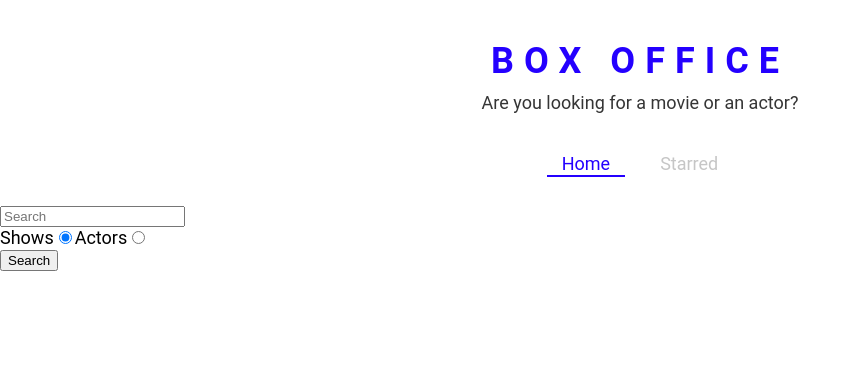
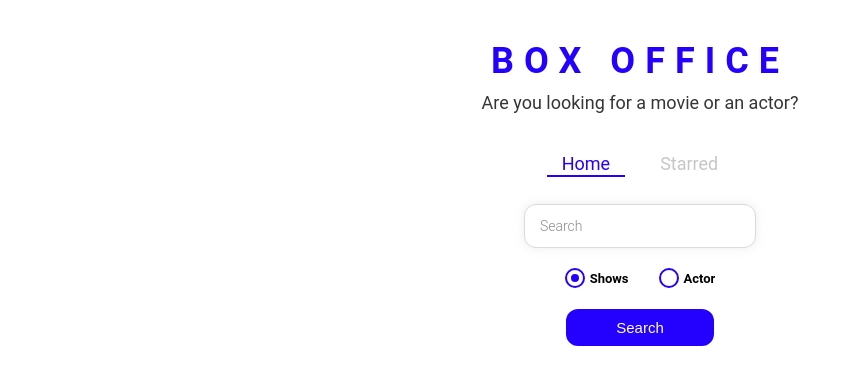
Before and after one commit to abhisheksharma1310/box-office-react-app, a React (Create React App) app: page / in a window 1280 px wide. Shown: the top 384 px of the page, without its empty margins (0-861 px from the left). Built offline with nearby package versions, Linux system fonts and the light colour scheme; the HTML template or start-up script is replaced by a standard one.

Commit message:
styled the entire app

```diff
--- /dev/null
+++ b/src/components/CustomRadio.js
@@ -0,0 +1,66 @@
+import React from 'react';
+import styled from 'styled-components';
+
+const RadioWrapper = styled.label`
+  display: block;
+  position: relative;
+  padding-left: 25px;
+  cursor: pointer;
+  font-size: 13px;
+  user-select: none;
+  font-weight: 700;
+  line-height: 1.65;
+
+  input {
+    position: absolute;
+    opacity: 0;
+    cursor: pointer;
+  }
+
+  span {
+    position: absolute;
+    top: 0;
+    left: 0;
+    height: 16px;
+    width: 16px;
+    background-color: #fff;
+    border: 2px solid ${({ theme }) => theme.mainColors.blue};
+    border-radius: 50%;
+  }
+
+  input:checked ~ span {
+    background-color: #fff;
+    border: 2px solid ${({ theme }) => theme.mainColors.blue};
+  }
+
+  span:after {
+    content: '';
+    position: absolute;
+    display: none;
+  }
+
+  input:checked ~ span:after {
+    display: block;
+  }
+
+  span:after {
+    top: 4px;
+    left: 4px;
+    width: 8px;
+    height: 8px;
+    border-radius: 50%;
+    background: ${({ theme }) => theme.mainColors.blue};
+  }
+`;
+
+const CustomRadio = ({label, ...restProps}) => {
+    return (
+        <RadioWrapper htmlFor={restProps.id}>
+            {label}
+            <input {...restProps} type="radio"/>
+            <span/>
+        </RadioWrapper>
+    );
+};
+
+export default CustomRadio;
--- a/src/pages/Home.js
+++ b/src/pages/Home.js
@@ -5,6 +5,8 @@
 import ShowGrid from '../components/show/ShowGrid';
 import ActorGrid from '../components/actor/ActorGrid';
 import { useLastQuery } from '../misc/custom-hooks';
+import { RadioInputsWrapper, SearchButtonWrapper, SearchInput } from './Home.styled';
+import CustomRadio from '../components/CustomRadio';
 
 const Home = () => {
 
@@ -47,18 +49,22 @@
 
     return (
         <MainPageLayout>
-            <input type="text" placeholder='Search' onChange={onInputChange} onKeyDown={onKeyDown} value={input} />
-            <div>
-                <label htmlFor='shows-search'>
-                    Shows
-                    <input id='shows-search' type="radio" value="shows" checked={isShowsSearch} onChange={onRadioChange} />
-                </label>
-                <label htmlFor='actor-search'>
-                    Actors
-                    <input id='actor-search' type="radio" value="people" checked={!isShowsSearch} onChange={onRadioChange} />
-                </label>
-            </div>
+            <SearchInput type="text" placeholder='Search' onChange={onInputChange} onKeyDown={onKeyDown} value={input} />
+            <RadioInputsWrapper>
+                <div>
+                    <CustomRadio
+                    label='Shows'  id='shows-search' value="shows" checked={isShowsSearch} onChange={onRadioChange}
+                    />
+                </div>
+                <div>
+                    <CustomRadio
+                    label='Actor' id='actor-search' value="people" checked={!isShowsSearch} onChange={onRadioChange}
+                    />
+                </div>
+            </RadioInputsWrapper>
+            <SearchButtonWrapper>
             <button type='button' onClick={onSearch}>Search</button>
+            </SearchButtonWrapper>
             {renderResults()}
         </MainPageLayout>
     );
--- /dev/null
+++ b/src/pages/Home.styled.js
@@ -0,0 +1,49 @@
+import styled from "styled-components";
+
+export const SearchInput = styled.input`
+  display: block;
+  font-family: 'Roboto', sans-serif;
+  width: 200px;
+  margin: auto;
+  outline: none;
+  padding: 13px 15px;
+  border: 1px solid #dbdbdb;
+  box-shadow: 0px 0px 10px 0px rgba(219, 219, 219, 0.5);
+  font-size: 14px;
+  border-radius: 12px;
+  color: #8d8d8d;
+
+  &::placeholder {
+    font-weight: 300;
+    color: #8d8d8d;
+  }
+`;
+
+export const RadioInputsWrapper = styled.div`
+  display: flex;
+  justify-content: center;
+  margin: 20px 0;
+
+  div {
+    margin: 0 15px;
+  }
+`;
+
+export const SearchButtonWrapper = styled.div`
+  text-align: center;
+  margin-bottom: 35px;
+
+  button {
+    color: #fff;
+    background-color: ${({ theme }) => theme.mainColors.blue};
+    margin: auto;
+    padding: 10px 50px;
+    font-size: 15px;
+    border: none;
+    outline: none;
+    border-radius: 12px;
+    &:hover {
+      cursor: pointer;
+    }
+  }
+`;
```
